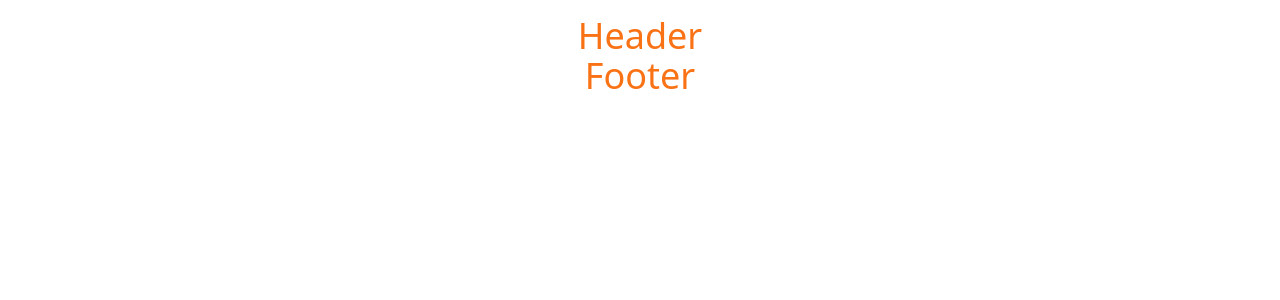
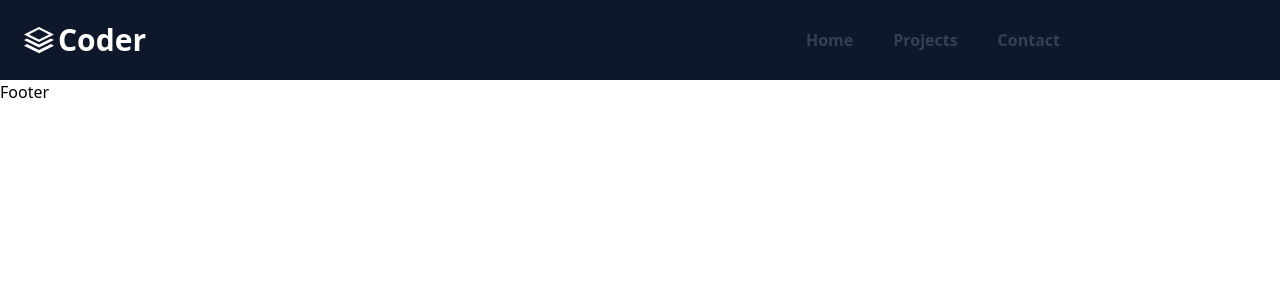
Before and after one commit to KINGSLEYEHAPA/Kingsley-Ehapa-Portfolio, a React (Create React App) app: page / in a window 1280 px wide. Shown: the top 300 px of the page. Built offline with nearby package versions, Linux system fonts and the light colour scheme.

Commit message:
Working on Header

```diff
--- a/src/App.js
+++ b/src/App.js
@@ -4,7 +4,7 @@ import Header from "./components/Header";
 
 function App() {
   return (
-    <div className="text-orange-500 font-bont text-center text-4xl p-4 ">
+    <div className="m-0 p-0">
       <Header />
       <Outlet />
       <Footer />
--- a/src/components/AppRoutes.jsx
+++ b/src/components/AppRoutes.jsx
@@ -1,15 +1,19 @@
 import React from "react";
 import { BrowserRouter, Routes, Route } from "react-router-dom";
 import App from "../App";
+import { Provider } from "react-redux";
+import store from "../redux/store";
 
 const AppRoutes = () => {
   return (
     <>
-      <BrowserRouter>
-        <Routes>
-          <Route path="/" element={<App />}></Route>
-        </Routes>
-      </BrowserRouter>
+      <Provider store={store}>
+        <BrowserRouter>
+          <Routes>
+            <Route path="/" element={<App />}></Route>
+          </Routes>
+        </BrowserRouter>
+      </Provider>
     </>
   );
 };
--- a/src/components/Header.jsx
+++ b/src/components/Header.jsx
@@ -1,7 +1,93 @@
-import React from "react";
+import React, { useState } from "react";
+import { Link } from "react-router-dom";
+import { ImStack } from "react-icons/im";
+import { BiMenuAltRight } from "react-icons/bi";
+import AOS from "aos";
+import "aos/dist/aos.css"; // You can also use <link> for styles
 
 const Header = () => {
-  return <div>Header</div>;
+  AOS.init({ duration: 1200 });
+  const [isMobile, setIsMobile] = useState(false);
+  return (
+    <div className=" items-center h-20 relative  flex justify-between w-screen px-6 bg-slate-900">
+      <div className="">
+        <Link
+          to="/"
+          className=" flex items-center gap-1 text-xl ssm:text-2xl  lg:text-3xl  text-white font-bold  pr-3 "
+        >
+          <span className=" mx-0 text">
+            <ImStack />
+          </span>
+          <span className=" mx-0">Coder</span>
+        </Link>
+      </div>
+
+      <div className=" gap-8 hidden ssm:flex text-slate-700 md:mr-48">
+        <Link to="/" className="hover:text-white   p-1 rounded-md font-bold">
+          <p>Home</p>{" "}
+        </Link>
+        <Link to="/" className="hover:text-white   p-1 rounded-md font-bold">
+          {" "}
+          <p>Projects</p>{" "}
+        </Link>
+        <Link to="/" className="hover:text-white  p-1 rounded-md font-bold">
+          {" "}
+          <p>Contact</p>{" "}
+        </Link>
+      </div>
+
+      {isMobile && (
+        <div
+          data-aos="slide-left"
+          data-aos-easing="ease-in-out"
+          className={
+            isMobile
+              ? "  flex flex-col gap-6 bg-slate-900 absolute ssm:hidden mx-0 top-20 w-full right-1 px-10 py-5 z-20 text-center justify-center items-center h-56 text-slate-500 space-y-2   "
+              : "hidden"
+          }
+        >
+          <Link
+            to="/"
+            className="hover:text-white text-xl "
+            onClick={() => {
+              setIsMobile(false);
+            }}
+          >
+            <p>Home</p>{" "}
+          </Link>
+          <Link
+            to="/"
+            className=" hover:text-white text-xl "
+            onClick={() => {
+              setIsMobile(false);
+            }}
+          >
+            {" "}
+            <p>Projects</p>{" "}
+          </Link>
+
+          <Link
+            to="/"
+            className="hover:text-white text-xl "
+            onClick={() => {
+              setIsMobile(false);
+            }}
+          >
+            <p>Contact</p>{" "}
+          </Link>
+        </div>
+      )}
+
+      <span
+        onClick={() => {
+          setIsMobile(!isMobile);
+        }}
+        className="text-white  mr-1 text-3xl ssm:hidden hover:text-slate-700"
+      >
+        <BiMenuAltRight />
+      </span>
+    </div>
+  );
 };
 
 export default Header;
--- a/src/redux/reducer/myPortfolioReducer.js
+++ b/src/redux/reducer/myPortfolioReducer.js
@@ -0,0 +1,12 @@
+const portfolioData = {};
+
+const myPortfolioReducer = (state = portfolioData, action) => {
+  const { type, payload } = action;
+
+  switch (type) {
+    default:
+      return state;
+  }
+};
+
+export default myPortfolioReducer;
--- a/src/redux/store.js
+++ b/src/redux/store.js
@@ -0,0 +1,6 @@
+import { createStore } from "redux";
+import myPortfolioReducer from "./reducer/myPortfolioReducer";
+
+const store = createStore(myPortfolioReducer);
+
+export default store;
--- a/tailwind.config.js
+++ b/tailwind.config.js
@@ -2,6 +2,28 @@ module.exports = {
   content: ["./src/**/*.{html,js,jsx}"],
   theme: {
     extend: {},
+    screens: {
+      xxs: "400px",
+      // => @media (min-width: 640px) { ... }
+      xs: "520px",
+      // => @media (min-width: 640px) { ... }
+      sm: "640px",
+      // => @media (min-width: 640px) { ... }
+      ssm: "700px",
+      // => @media (min-width: 640px) { ... }
+
+      md: "800px",
+      // => @media (min-width: 768px) { ... }
+
+      lg: "1024px",
+      // => @media (min-width: 1024px) { ... }
+
+      xl: "1264px",
+      // => @media (min-width: 1280px) { ... }
+
+      "2xl": "1536px",
+      // => @media (min-width: 1536px) { ... }
+    },
   },
   plugins: [],
 };
```
